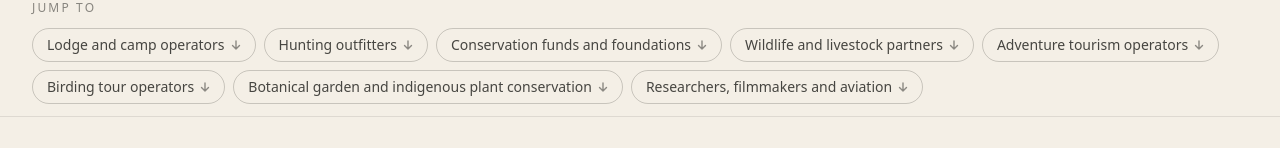
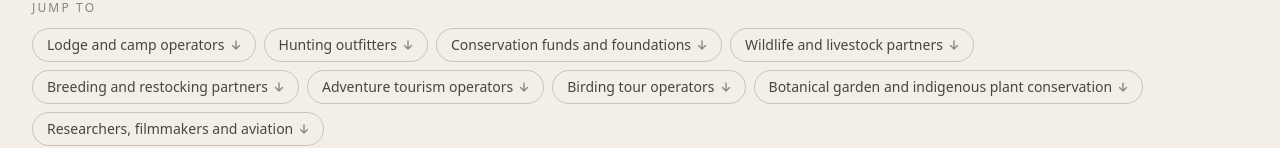
Before and after one commit to Risefit/Zulia-Website, a Next.js app: page /opportunities in a window 1280 px wide. Shown: the part 656-804 px from the top of the page. Built offline with nearby package versions, Linux system fonts and the light colour scheme; no server answers.

Commit message:
Opportunities: new breeding and restocking track with partners prospectus
Co-Authored-By: Claude Opus 5.5 <noreply@anthropic.com>
Claude-Session: https://claude.ai/code/session_016qM1yPi7LA3CXmZaGZWSc5

```diff
--- a/src/app/opportunities/page.tsx
+++ b/src/app/opportunities/page.tsx
@@ -44,13 +44,25 @@ const tracks: { id: string; title: string; photo: typeof photos.pool; lede: stri
   {
     id: "ranching",
     title: "Wildlife and livestock partners",
-    photo: photos.eland,
+    photo: photos.escarpment,
     lede: "Karamoja is cattle country. The plan works with that, not against it.",
     body: [
       "We do not intend to run a company herd. We intend to agree managed dry-season grazing with the Dodoth kraals on defined blocks of the reserve, tied to a grazing plan and a no-fire rule, and to pair that with a buying scheme that pays better prices for cattle from compliant kraals. Wildlife ranching and game-meat value chains may follow once populations recover and UWA licences allow.",
       "Partners with experience of integrating livestock and wildlife on rangeland in East Africa, or of community livestock-to-market programmes, can shape this from the beginning.",
     ],
     fit: "Rangeland managers, livestock enterprises and conservancies with a working model of wildlife and cattle sharing ground.",
+  },
+  {
+    id: "breeding",
+    title: "Breeding and restocking partners",
+    photo: photos.eland,
+    lede: "Roan, oryx and gazelle have nowhere in Uganda to come back from. We plan to build the source herds.",
+    body: [
+      "Kidepo has lost its roan and Beisa oryx, and Bright's gazelle, kudu and eland survive in tens or low hundreds. The licence provides for game ranching under Uganda Wildlife Authority licensing, and we plan four breeding ranches on the reserve's gentle, watered western side: a breeding hub, a predator-proof roan complex, a plains ranch for eland, oryx and hartebeest, and a community ranch for gazelle and ostrich.",
+      "Five species start from about 125 founders of East African subspecies, bred to IUCN translocation standards. On the base case the ranches release around 330 animals to Kidepo and other parks in their first ten years. We are looking for ranch operators, sanctuary partners, species sponsors and restocking partners.",
+    ],
+    fit: "Conservation NGOs with breeding or translocation experience, conservancy and ranch operators, zoos and foundations that sponsor species, and park managers who need founder stock.",
+    report: { label: "Breeding partners prospectus (PDF)", href: "/reports/Zulia_Breeding_Partners_Prospectus.pdf" },
   },
   {
     id: "adventure",
```
Also changed, not shown: 2 other files (tests, documents, lock files or other folders).
